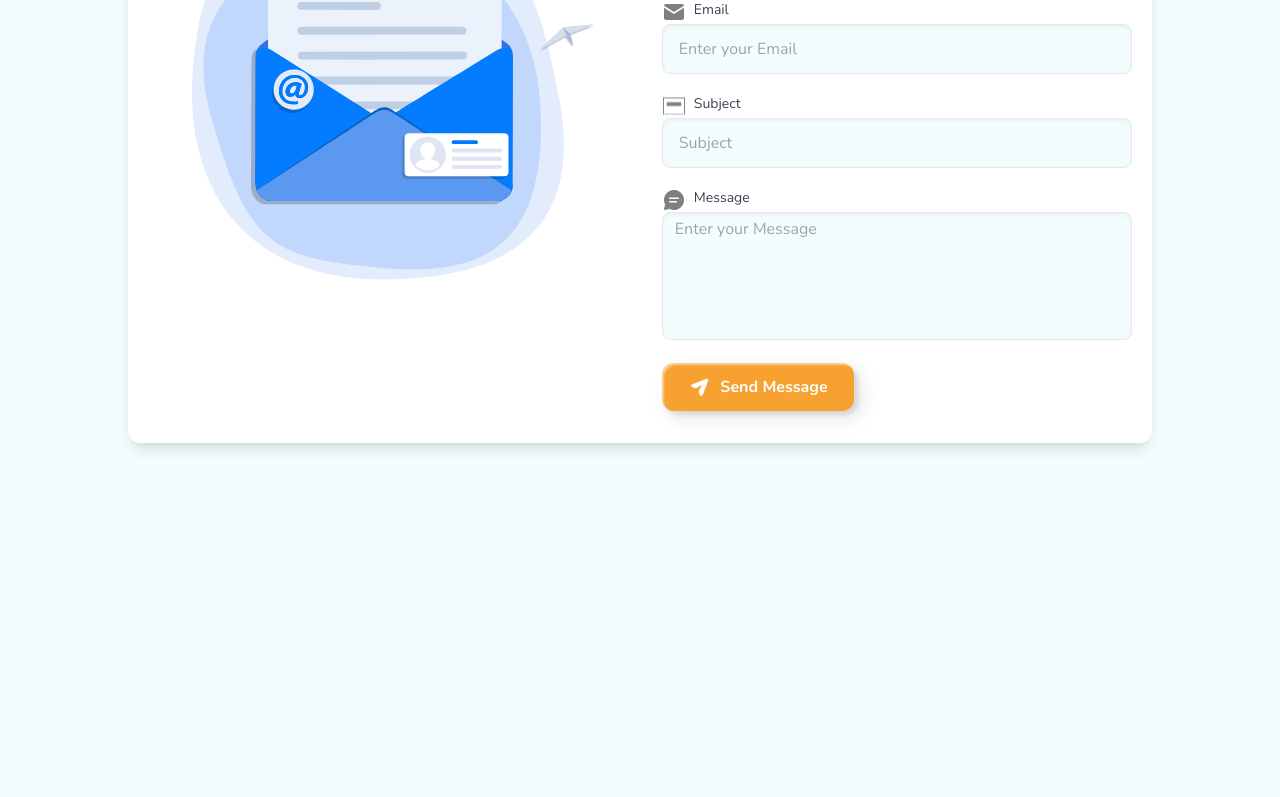
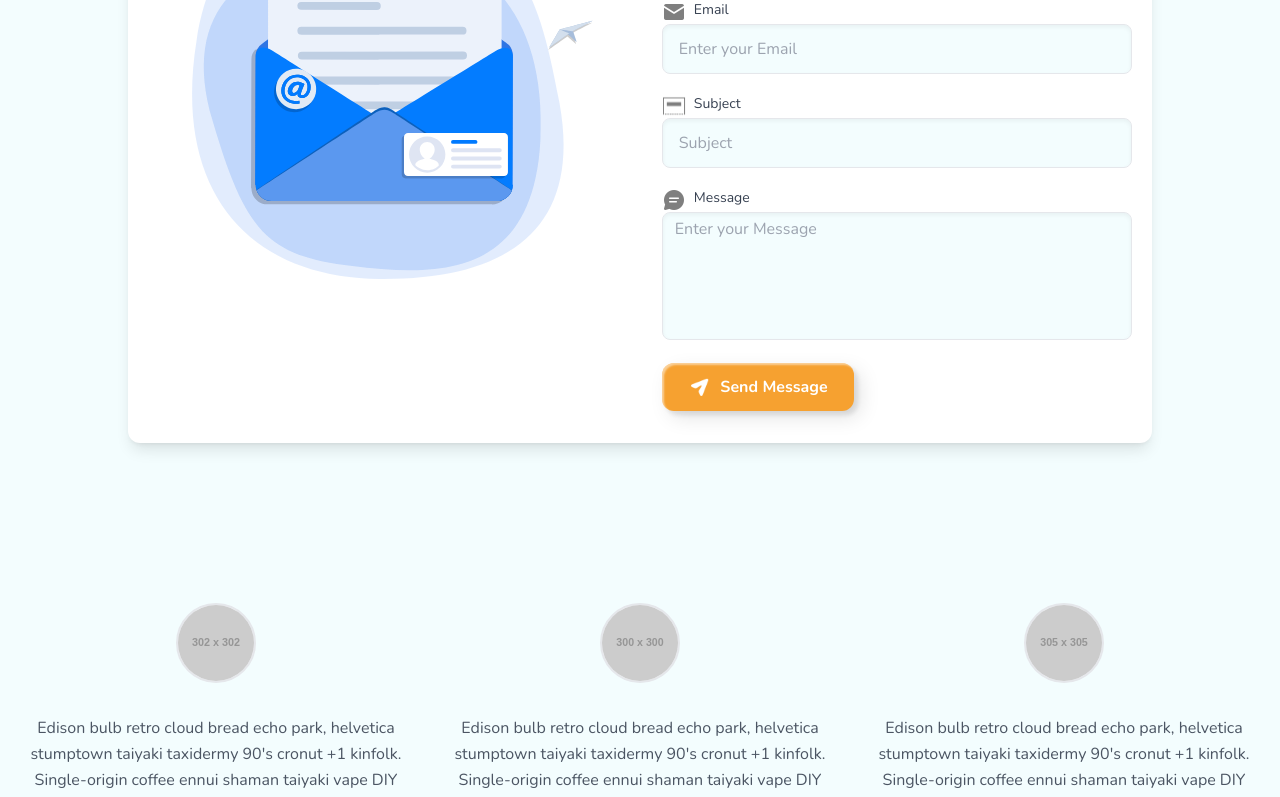
Before and after one commit to priyanshusaini105/byte-firm, a Next.js app: page / in a window 1280 px wide. Shown: the part 2000-2797 px from the top of the page. Before the commit the page ends 2507 px from the top, so only its background shows below. Built offline with nearby package versions, Linux system fonts and the light colour scheme.

Commit message:
Create Basic Testimonial Structure

```diff
--- a/src/app/page.tsx
+++ b/src/app/page.tsx
@@ -1,4 +1,4 @@
-import { Hero , Projects, ContactUs} from "@/components";
+import { Hero , Projects, ContactUs, Testimonials} from "@/components";
 
 
 export default function Home() {
@@ -7,6 +7,7 @@ export default function Home() {
       <Hero/>
       <Projects/>
       <ContactUs/>
+      <Testimonials/>
     </main>
   )
 }
--- /dev/null
+++ b/src/components/Testimonials.tsx
@@ -0,0 +1,39 @@
+import React from 'react'
+
+export const Testimonials = () => {
+  return (
+    <section className="text-gray-600 body-font">
+  <div className="container px-5 py-24 mx-auto">
+    <div className="flex flex-wrap -m-4">
+      <div className="lg:w-1/3 lg:mb-0 mb-6 p-4">
+        <div className="h-full text-center">
+          <img alt="testimonial" className="w-20 h-20 mb-8 object-cover object-center rounded-full inline-block border-2 border-gray-200 bg-gray-100" src="https://dummyimage.com/302x302"/>
+          <p className="leading-relaxed">Edison bulb retro cloud bread echo park, helvetica stumptown taiyaki taxidermy 90's cronut +1 kinfolk. Single-origin coffee ennui shaman taiyaki vape DIY tote bag drinking vinegar cronut adaptogen squid fanny pack vaporware.</p>
+          <span className="inline-block h-1 w-10 rounded bg-indigo-500 mt-6 mb-4"></span>
+          <h2 className="text-gray-900 font-medium title-font tracking-wider text-sm">HOLDEN CAULFIELD</h2>
+          <p className="text-gray-500">Senior Product Designer</p>
+        </div>
+      </div>
+      <div className="lg:w-1/3 lg:mb-0 mb-6 p-4">
+        <div className="h-full text-center">
+          <img alt="testimonial" className="w-20 h-20 mb-8 object-cover object-center rounded-full inline-block border-2 border-gray-200 bg-gray-100" src="https://dummyimage.com/300x300"/>
+          <p className="leading-relaxed">Edison bulb retro cloud bread echo park, helvetica stumptown taiyaki taxidermy 90's cronut +1 kinfolk. Single-origin coffee ennui shaman taiyaki vape DIY tote bag drinking vinegar cronut adaptogen squid fanny pack vaporware.</p>
+          <span className="inline-block h-1 w-10 rounded bg-indigo-500 mt-6 mb-4"></span>
+          <h2 className="text-gray-900 font-medium title-font tracking-wider text-sm">ALPER KAMU</h2>
+          <p className="text-gray-500">UI Develeoper</p>
+        </div>
+      </div>
+      <div className="lg:w-1/3 lg:mb-0 p-4">
+        <div className="h-full text-center">
+          <img alt="testimonial" className="w-20 h-20 mb-8 object-cover object-center rounded-full inline-block border-2 border-gray-200 bg-gray-100" src="https://dummyimage.com/305x305"/>
+          <p className="leading-relaxed">Edison bulb retro cloud bread echo park, helvetica stumptown taiyaki taxidermy 90's cronut +1 kinfolk. Single-origin coffee ennui shaman taiyaki vape DIY tote bag drinking vinegar cronut adaptogen squid fanny pack vaporware.</p>
+          <span className="inline-block h-1 w-10 rounded bg-indigo-500 mt-6 mb-4"></span>
+          <h2 className="text-gray-900 font-medium title-font tracking-wider text-sm">HENRY LETHAM</h2>
+          <p className="text-gray-500">CTO</p>
+        </div>
+      </div>
+    </div>
+  </div>
+</section>
+  )
+}
--- a/src/components/index.ts
+++ b/src/components/index.ts
@@ -3,3 +3,4 @@ export * from './Projects'
 export * from './Hamburgur'
 export * from './Navbar'
 export * from './ContactUs'
+export * from './Testimonials'
```
